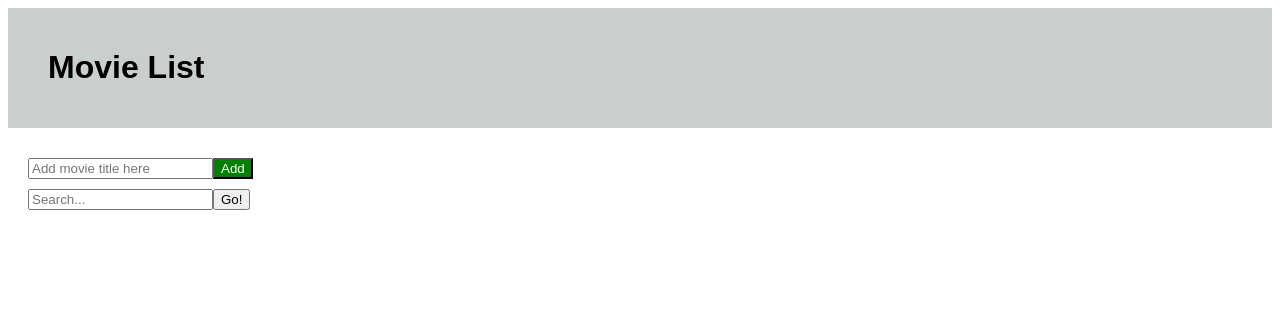
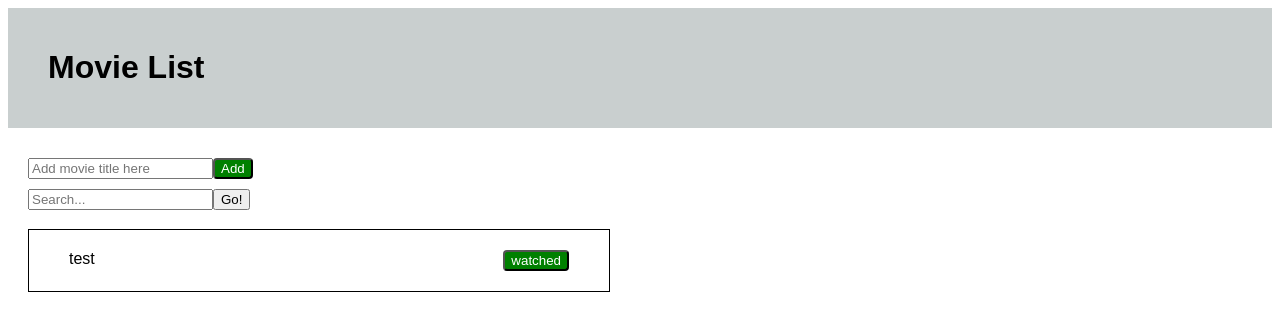
Before and after one commit to cherrih/movieListReact, a React app: page / in a window 1280 px wide. Shown: the top 330 px of the page. Built offline with nearby package versions, Linux system fonts and the light colour scheme.

Commit message:
Add 'watched' button implementation

```diff
--- a/src/components/App.jsx
+++ b/src/components/App.jsx
@@ -11,6 +11,7 @@ class App extends React.Component {
       searchValue: '',
       movies: movies,
       addValue: '',
+      watchedMovies: [],
     };
   }
 
--- a/src/components/Movie.jsx
+++ b/src/components/Movie.jsx
@@ -2,7 +2,10 @@ import React from 'react';
 
 const Movie = props => {
   return (
-    <div>{props.movie.title}</div>
+    <div>
+      <span id='movietitle'>{props.movie.title}</span>
+      <span ><input type='submit' value='watched' id='watchedbutton' /></span>
+    </div>
   )
 }
 
--- a/src/components/data/data.js
+++ b/src/components/data/data.js
@@ -1,10 +1,7 @@
 var movies = [
-    // {title: 'Mean Girls'},
-    // {title: 'Hackers'},
-    // {title: 'The Grey'},
-    // {title: 'Sunshine'},
-    // {title: 'Ex Machina'},
+  {title:'test'}
 ]
+var watchedMovies = []
 
 
 export default movies;
--- a/src/styles/styles.css
+++ b/src/styles/styles.css
@@ -15,6 +15,8 @@ body {
   margin: 20px;
   padding: 20px 40px;
   border: 1px solid;
+  width: 500px;
+  overflow: hidden;
 }
 
 .search {
@@ -30,4 +32,16 @@ body {
 #addsubmit {
   background-color: green;
   color: white;
+  border-radius: 4px;
 }
+
+#movietitle {
+  float:left;
+}
+
+#watchedbutton {
+  float:right;
+  background-color: green;
+  color: white;
+  border-radius: 4px;
+}
```
Also changed, not shown: public/bundle.js.
